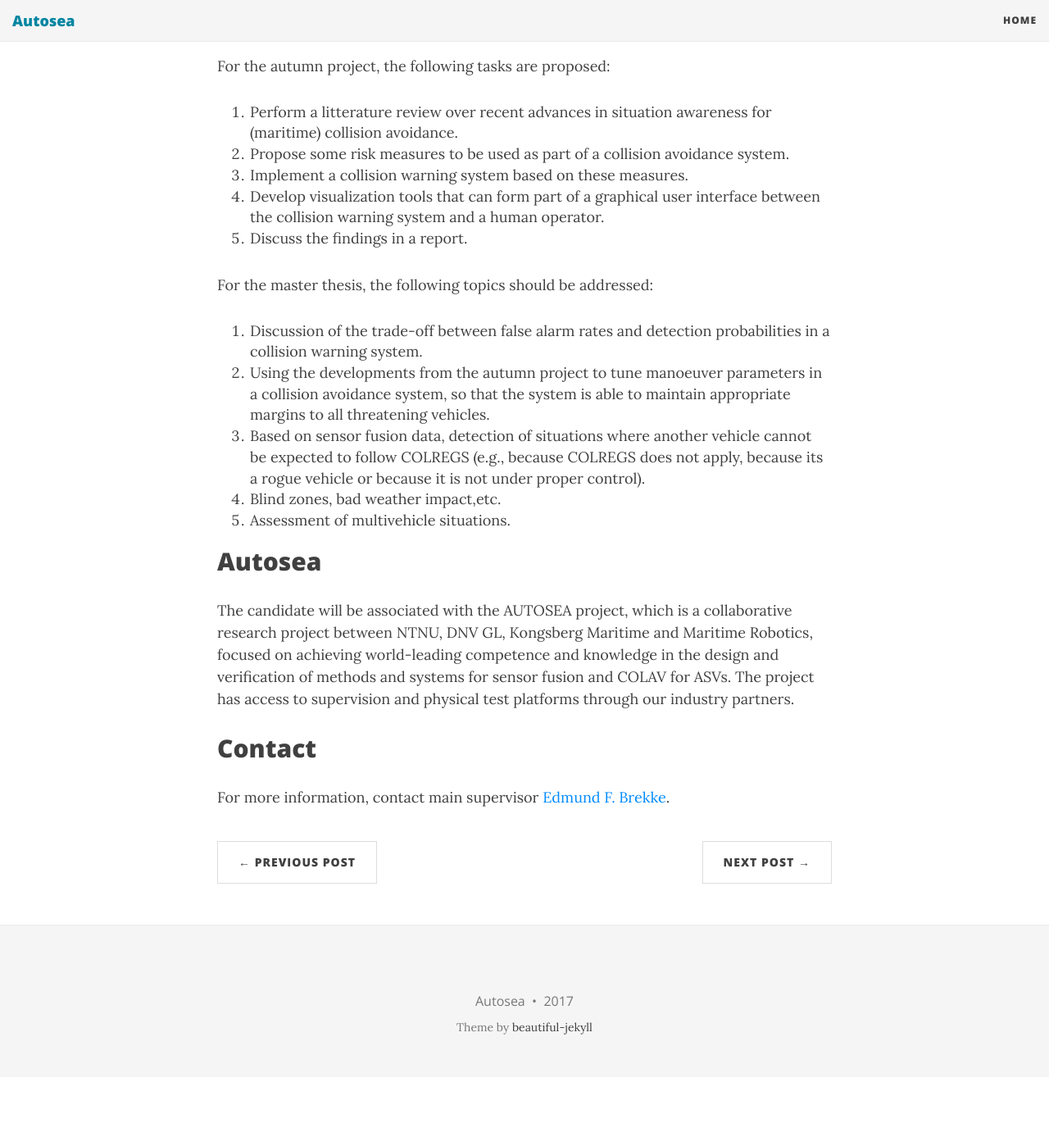
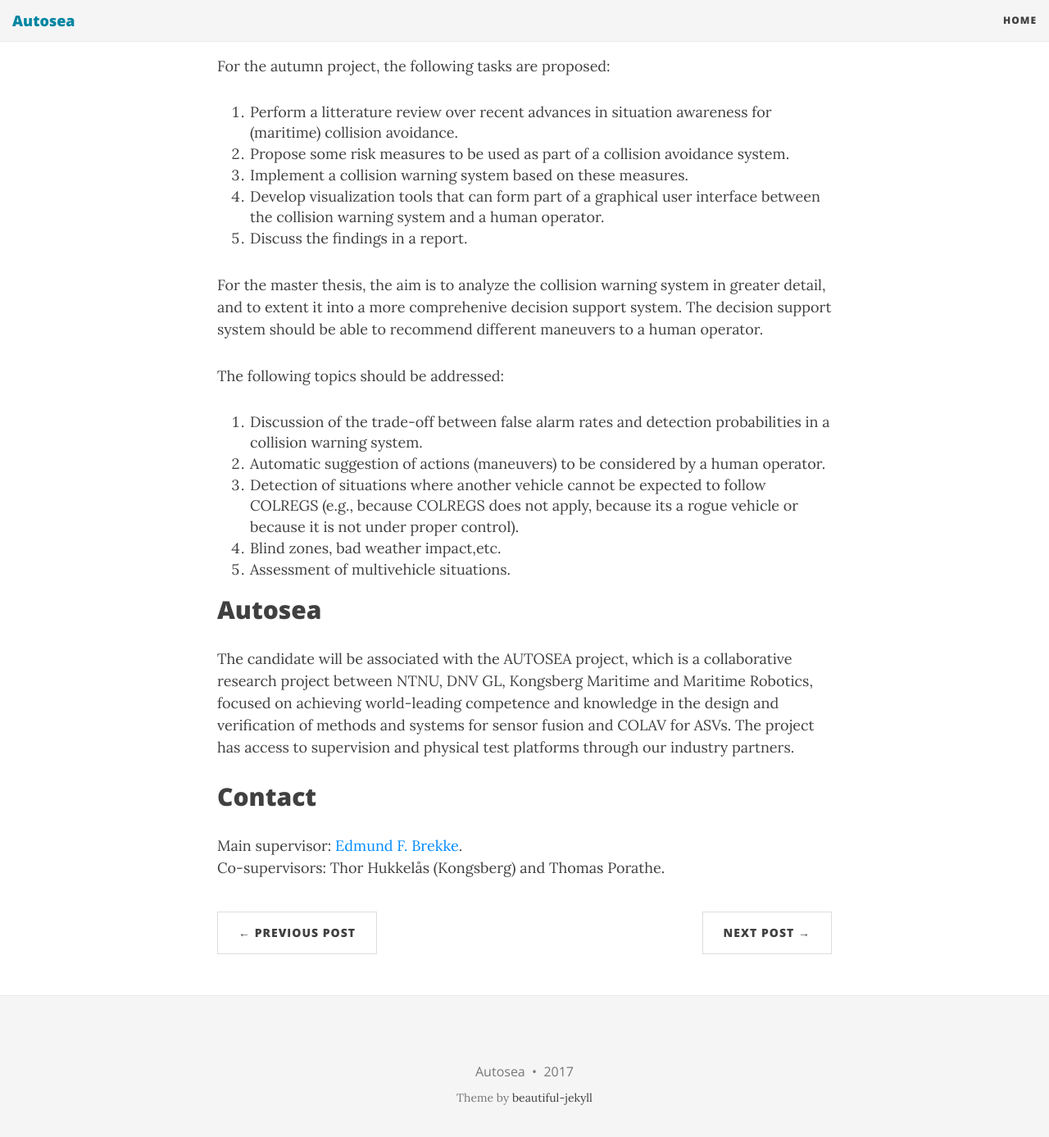
Before and after one commit to autosit/autosit.github.io, a Jekyll site: the page built from _posts/2015-11-19-world_picture.md, in a window 1280 px wide and 1400 px high, scrolled down 847 px. Shown: the top 1387 px of the window at 82% size. Built offline with Jekyll 4.4.1, drawn with Linux system fonts in a browser that asks for light colours; nearby versions of some CDN libraries; before the commit the page ends 2161 px from its top, so only the background shows below that.

Commit message:
world picture 2017

```diff
--- a/_posts/2015-11-19-world_picture.md
+++ b/_posts/2015-11-19-world_picture.md
@@ -18,11 +18,13 @@
 4. Develop visualization tools that can form part of a graphical user interface between the collision warning system and a human operator.
 5. Discuss the findings in a report.
 
-For the master thesis, the following topics should be addressed:
+For the master thesis, the aim is to analyze the collision warning system in greater detail, and to extent it into a more comprehenive decision support system. The decision support system should be able to recommend different maneuvers to a human operator.
+
+The following topics should be addressed:
 
 1. Discussion of the trade-off between false alarm rates and detection probabilities in a collision warning system.
-2. Using the developments from the autumn project to tune manoeuver parameters in a collision avoidance system, so that the system is able to maintain appropriate margins to all threatening vehicles.
-3. Based on sensor fusion data, detection of situations where another vehicle cannot be expected to follow COLREGS (e.g., because COLREGS does not apply, because its a rogue vehicle or because it is not under proper control).
+2. Automatic suggestion of actions (maneuvers) to be considered by a human operator.
+3. Detection of situations where another vehicle cannot be expected to follow COLREGS (e.g., because COLREGS does not apply, because its a rogue vehicle or because it is not under proper control).
 4. Blind zones, bad weather impact,etc.
 5. Assessment of multivehicle situations.
 
@@ -30,4 +32,5 @@
 The candidate will be associated with the AUTOSEA project, which is a collaborative research project between NTNU, DNV GL, Kongsberg Maritime and Maritime Robotics, focused on achieving world-leading competence and knowledge in the design and verification of methods and systems for sensor fusion and COLAV for ASVs. The project has access to supervision and physical test platforms through our industry partners.
 
 ## Contact
-For more information, contact main supervisor [Edmund F. Brekke](http://www.ntnu.no/ansatte/edmundfo).
+Main supervisor: [Edmund F. Brekke](http://www.ntnu.no/ansatte/edmundfo).<br />
+Co-supervisors: Thor Hukkelås (Kongsberg) and Thomas Porathe.
```
